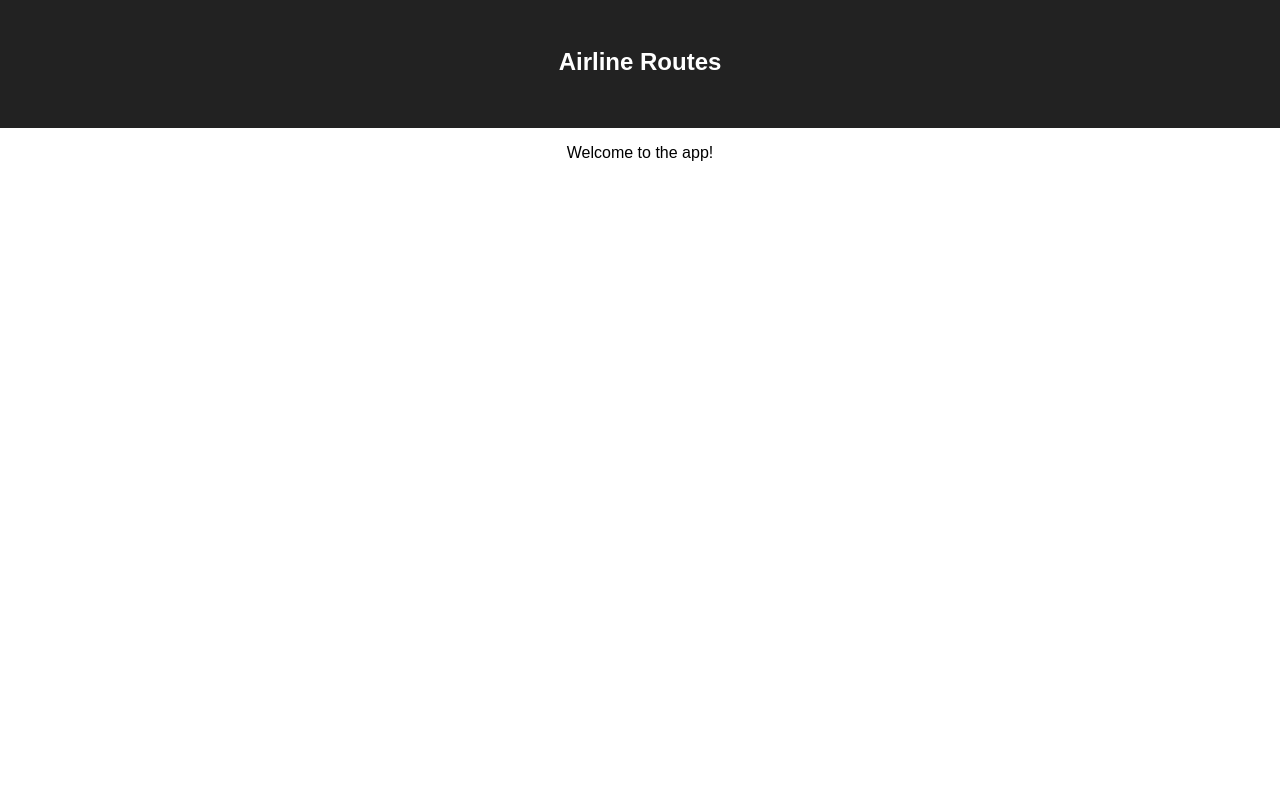
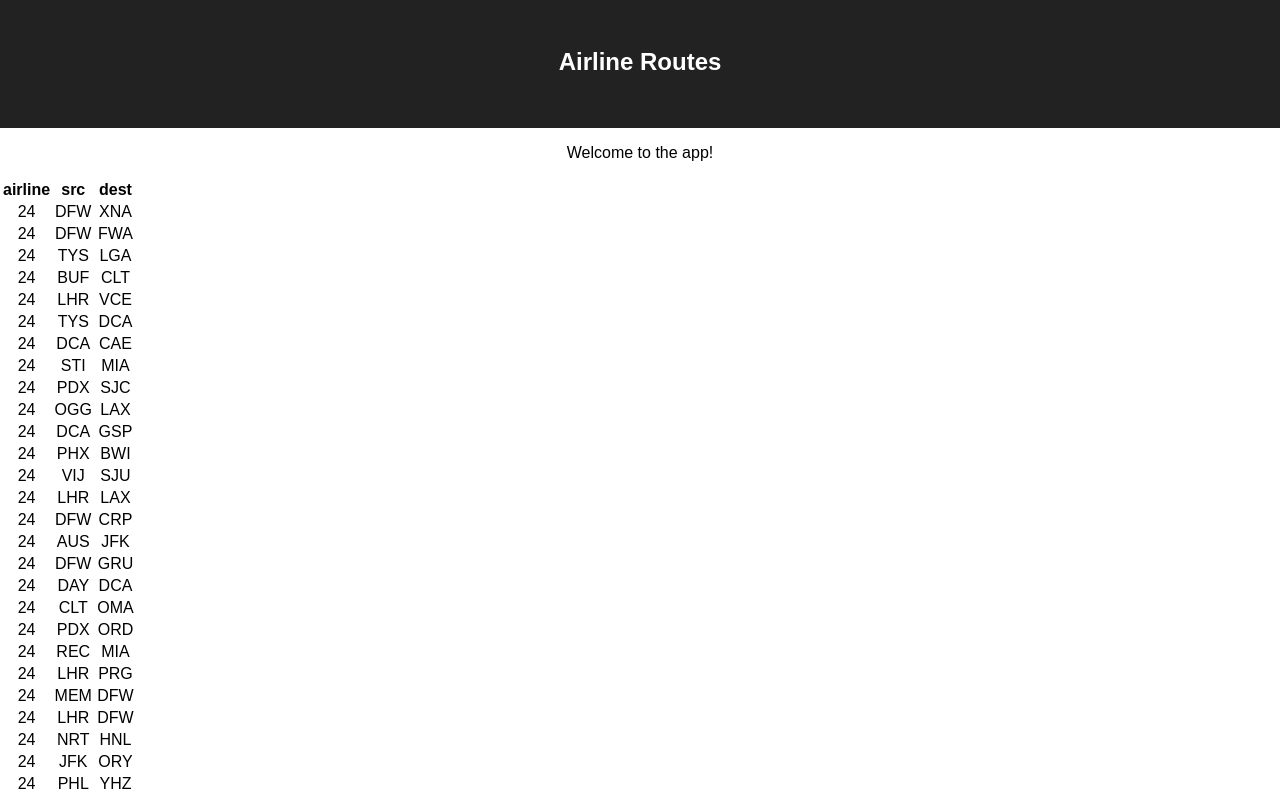
Before and after one commit to neebs12/capstone-prep-airlines, a React (Create React App) app: page / in a window 1280 px wide. Shown: the top 797 px of the page. Built offline with nearby package versions, Linux system fonts and the light colour scheme.

Commit message:
step 2 - display raw data completed

```diff
--- a/src/App.js
+++ b/src/App.js
@@ -1,7 +1,65 @@
 import React, { Component } from 'react';
 import './App.css';
 
-const App = () => (
+import data from './data'
+
+const App = () => {
+
+  const { routes, airlines, airports } = data
+
+  const RoutesTable = ({ routes }) => {
+    // [col1, col2, col3]
+    // ---> displayed in correct order
+    const columnNames = Object.keys(routes[0])
+    const colRowHash = {}
+    // create colRowHash object with properties pertaining to columnNames
+    // -- the values of each property is then [] (empty array)
+    columnNames.forEach(colName => {colRowHash[colName] = []})
+    // colRowHash now is
+    /*
+    {
+      "airline": [],
+      ...
+    }
+    */
+   // then populate the sub arrays in object accordingly
+    routes.forEach(route => {
+      // route is an object
+      columnNames.forEach(colName => {
+        // now populating the sub arrays!
+        colRowHash[colName].push(route[colName])
+      })
+    })
+
+    // debugger;
+    return (
+      <table>
+        <thead>
+          <tr>{/*first row, are the col names*/}
+            {columnNames.map(name => <th key={name}>{name}</th>)}
+          </tr>
+        </thead>
+        <tbody>
+          {/*subseq rows, are the routes*/}
+          {routes.map((route, ind) => {
+            // iter through routes, for number of columns, but get ind number
+            const tds = columnNames.map(name => {
+              const value = colRowHash[name][ind]
+              return (<td key={value}>{value}</td>)
+            })
+            return (
+              <tr key={JSON.stringify(route)}>
+                {tds}
+              </tr>
+            )
+
+          })}
+        </tbody>
+      </table>
+    )
+  }
+
+  return (
     <div className="app">
       <header className="header">
         <h1 className="title">Airline Routes</h1>
@@ -10,8 +68,10 @@ const App = () => (
         <p>
           Welcome to the app!
         </p>
+        <RoutesTable routes={routes}/>
       </section>
     </div>
   )
+}
 
 export default App;
```
Also changed, not shown: src/data.js (+7 -0 lines). Lines whose indentation alone changed are shown as unchanged.
